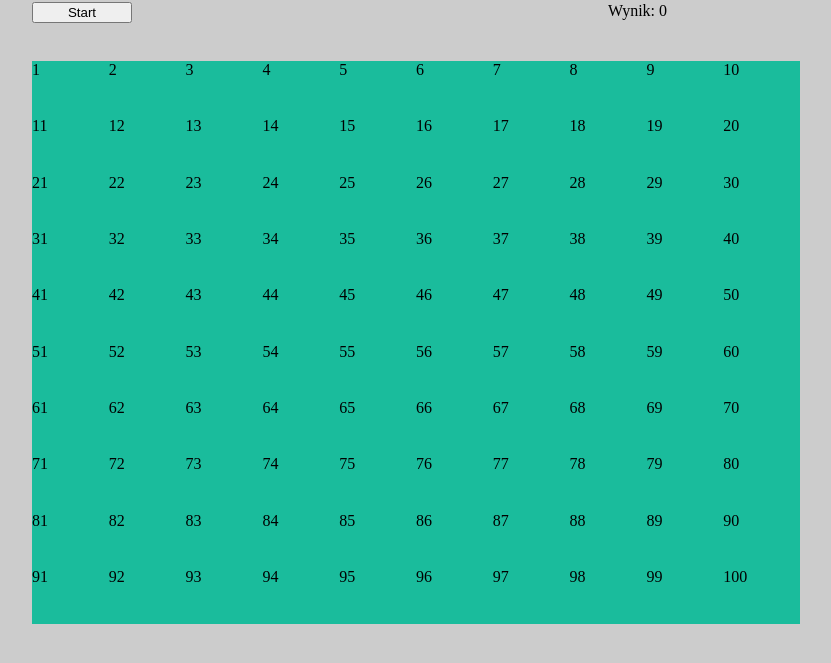
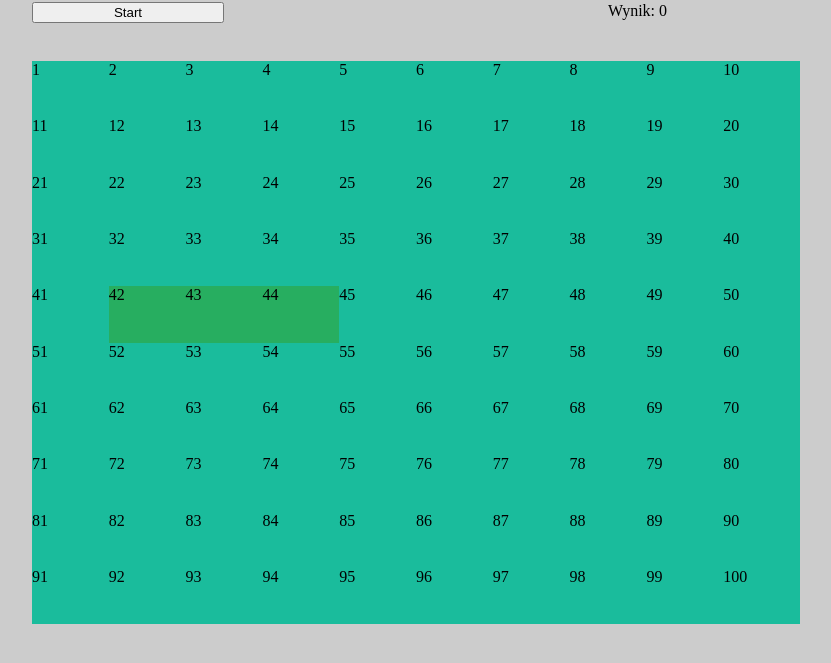
Before and after one commit to AdrianNiewiadomski/Snake-Game, a plain HTML site: page index.html in a window 1280 px wide. Both pictures are taken after a click on the button "Start". Shown: the part 99-762 px from the top of the page, without its empty margins (224-1055 px from the left). Drawn offline with Linux system fonts and the light colour scheme.

Commit message:
Dodano zmienne kierunek i polożenie=42 oraz funkcje start() i idz(). Funkcja start() jest wywoływana klawiszem start. Dodaje ona klasę do diva 42 (divy mają id) i za sekundę wywouje funkcję idz(). Funkcja idz() zwiększa położenie o 1 i dodaje klasę wąż do odpowiedniego diva a następnie wywołuje się za sekundę.

```diff
--- a/index.html
+++ b/index.html
@@ -11,7 +11,7 @@
             <header>
                 <h1>Gra wąż</h1>
                 <div>
-                    <button type="button" name="button">Start</button>
+                    <button onclick="start();">Start</button>
                 </div>
                 <div>Wynik: 0</div>
             </header>
--- a/script.js
+++ b/script.js
@@ -1,12 +1,27 @@
+var kierunek = 'p';
+var polozenie = 42;
+
 function init(){
     var kod = "";
     var nr = 0;
     for(var i=0; i<10; i++){
         for(var j=0; j<10; j++){
             nr = 10*i + j +1;
-            kod += '<div class="pole">'+nr+'</div>'
+            kod += '<div id="'+nr+'" class="pole">'+nr+'</div>'
         }
         kod +='<div class="clear"></div>';
     }
     document.getElementById('plansza').innerHTML = kod;
 }
+
+function idz(){
+    // console.log('dzialam');
+    polozenie++;
+    document.getElementById(polozenie).classList.add("waz");
+    setTimeout("idz()",1000);
+}
+function start(){
+    // console.log('dzialam');
+    document.getElementById(polozenie).classList.add("waz");
+    setTimeout("idz()",1000);
+}
--- a/style.css
+++ b/style.css
@@ -33,7 +33,7 @@ header div:last-child:after{
     clear: both;
 }
 header div button{
-    width: 100px;
+    width: 50%;
 }
 #plansza{
     height: 80%;
@@ -50,3 +50,6 @@ header div button{
 .clear{
     clear: both;
 }
+.waz{
+    background-color: #27ae60;
+}
```
